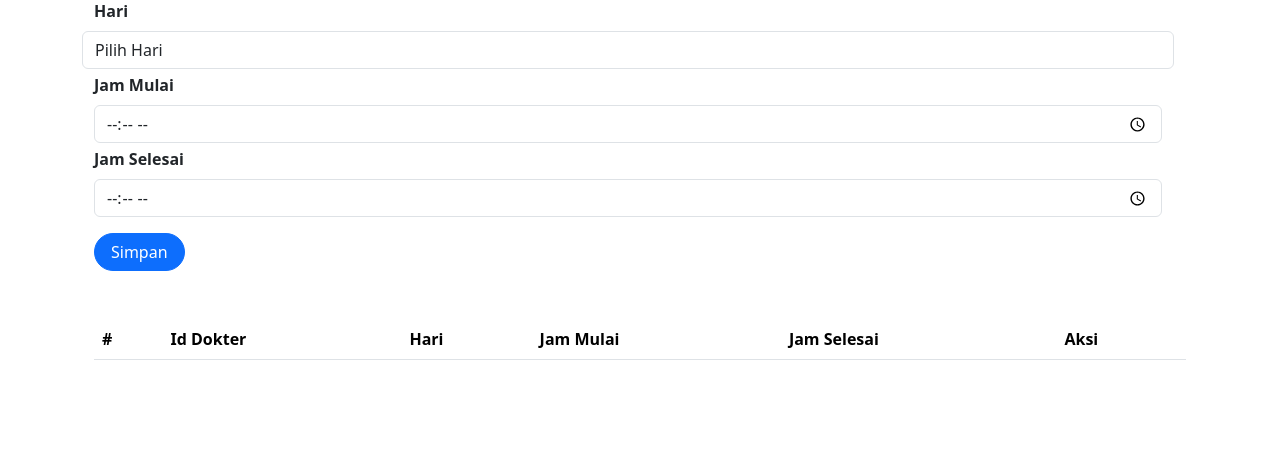
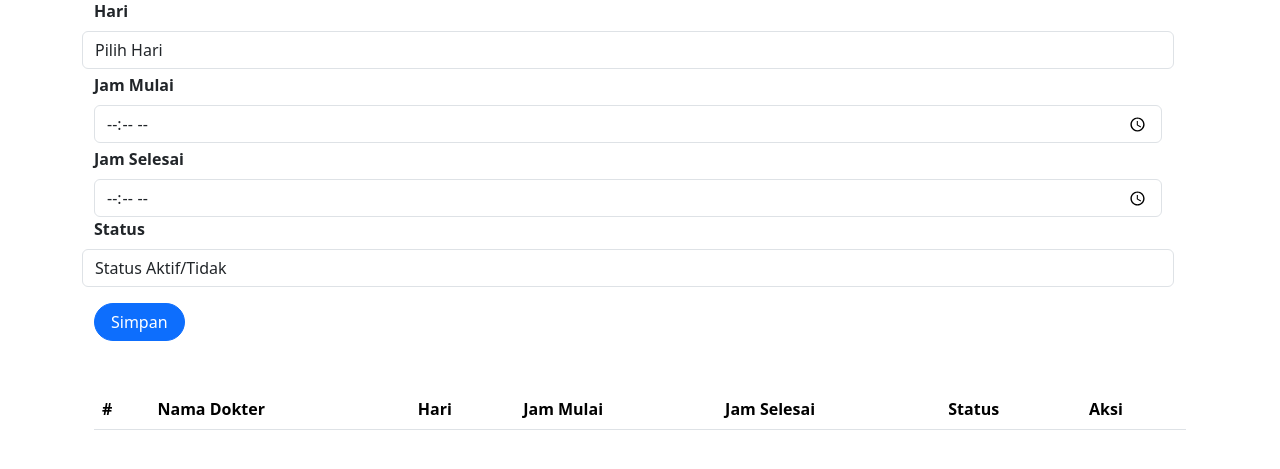
Before and after one commit to anjia11/Poliklinik, a PHP site: page /index.php?page=jadwalDokter in a window 1280 px wide. Shown: the part 127-596 px from the top of the page. Run offline with PHP 8.4, Linux system fonts and the light colour scheme; a user stored in the database is signed in; data comes from the database, SQL or seed files in the repository; lists and menus that the app fills with data are empty.

Commit message:
nambah status jadwal dokter

```diff
--- a/jadwalDokter.php
+++ b/jadwalDokter.php
@@ -14,21 +14,29 @@ if (isset($_POST['simpan'])) {
             <script>alert("Hari Tidak Boleh Kosong")</script>
         ';
         echo'meta http-equiv="refresh" content="0>';
+    }
+    elseif($_POST['aktif'] == '999'){
+        echo'
+            <script>alert("Status Tidak Boleh Kosong")</script>
+        ';
+        echo'meta http-equiv="refresh" content="0>';
     }else{
         if (isset($_POST['id'])) {
             $ubah = mysqli_query($mysqli, "UPDATE jadwal_periksa SET
                                                 hari = '" . $_POST['hari'] . "',
                                                 jam_mulai = '" . $_POST['jam_mulai'] . "',
-                                                jam_selesai = '" . $_POST['jam_selesai'] . "'
+                                                jam_selesai = '" . $_POST['jam_selesai'] . "',
+                                                aktif = '".$_POST['aktif']."'
                                                 WHERE
                                                 id = '" . $_POST['id'] . "'");
         } else {
-            $tambah = mysqli_query($mysqli, "INSERT INTO jadwal_periksa (id_dokter, hari, jam_mulai, jam_selesai)
+            $tambah = mysqli_query($mysqli, "INSERT INTO jadwal_periksa (id_dokter, hari, jam_mulai, jam_selesai, aktif)
                                                 VALUES (
                                                     '" . $_SESSION['id_dokter'] . "',
                                                     '" . $_POST['hari'] . "',
                                                     '" . $_POST['jam_mulai'] . "',
-                                                    '" . $_POST['jam_selesai'] . "'
+                                                    '" . $_POST['jam_selesai'] . "',
+                                                    '".$_POST['aktif']."'
                                                 )");
         }
     }
@@ -57,6 +65,7 @@ if (isset($_GET['aksi'])) {
         $hari = '';
         $jam_mulai = '';
         $jam_selesai = '';
+        $aktif = '';
         if (isset($_GET['id'])) {
             $ambil = mysqli_query($mysqli, "SELECT * FROM jadwal_periksa
                     WHERE id='" . $_GET['id'] . "'");
@@ -64,6 +73,7 @@ if (isset($_GET['aksi'])) {
                 $hari = $row['hari'];
                 $jam_mulai = $row['jam_mulai'];
                 $jam_selesai = $row['jam_selesai'];
+                $aktif = $row['aktif'];
             }
         ?>
             <input type="hidden" name="id" value="<?php echo $_GET['id'] ?>">
@@ -111,6 +121,27 @@ if (isset($_GET['aksi'])) {
                 <input type="time" class="form-control" name="jam_selesai" id="inputJamSelesai" required placeholder="Jam Selesai" value="<?php echo $jam_selesai ?>">
             </div>
         </div>
+        <div class="row">
+            <label for="inputAktif" class="form-label fw-bold">
+                Status
+            </label>
+            <select class="form-control" id="inputAktif" name="aktif">
+                <?php
+                if (!isset($_GET['id'])) {
+                ?>
+                <option value="999" selected>Status Aktif/Tidak</option>
+                <?php
+                }
+                else{
+                ?>
+                    <option value="<?php echo $aktif?>"><?php echo $aktif?></option>
+                <?php
+                    }
+                ?>
+                <option value="Y">Y</option>
+                <option value="N">N</option>
+            </select>
+        </div>
         <div class="row mt-3">
             <div class=col>
                 <button type="submit" class="btn btn-primary rounded-pill px-3 mt-auto" name="simpan">Simpan</button>
@@ -125,10 +156,11 @@ if (isset($_GET['aksi'])) {
         <thead>
             <tr>
                 <th scope="col">#</th>
-                <th scope="col">Id Dokter</th>
+                <th scope="col">Nama Dokter</th>
                 <th scope="col">Hari</th>
                 <th scope="col">Jam Mulai</th>
                 <th scope="col">Jam Selesai</th>
+                <th scope="col">Status</th>
                 <th scope="col">Aksi</th>
             </tr>
         </thead>
@@ -136,16 +168,19 @@ if (isset($_GET['aksi'])) {
         <tbody>
             <!-- Kode PHP untuk menampilkan semua isi dari tabel urut-->
             <?php
-            $result = mysqli_query($mysqli, "SELECT * FROM jadwal_periksa WHERE id_dokter = '".$_SESSION['id_dokter']."'");
+            $result = mysqli_query($mysqli, "SELECT jp.*, dok.nama AS nama_dokter FROM jadwal_periksa AS jp
+                                                    JOIN dokter AS dok ON id_dokter = dok.id
+                                            WHERE id_dokter = '".$_SESSION['id_dokter']."'");
             $no = 1;
             while ($data = mysqli_fetch_array($result)) {
             ?>
                 <tr>
                     <th scope="row"><?php echo $no++ ?></th>
-                    <td><?php echo $data['id_dokter'] ?></td>
+                    <td><?php echo $data['nama_dokter'] ?></td>
                     <td><?php echo $data['hari'] ?></td>
                     <td><?php echo $data['jam_mulai'] ?></td>
                     <td><?php echo $data['jam_selesai'] ?></td>
+                    <td><?php echo $data['aktif'] ?></td>
                     <td>
                         <a class="btn btn-success rounded-pill px-3" href="index.php?page=jadwalDokter&id=<?php echo $data['id'] ?>">Ubah</a>
                         <a class="btn btn-danger rounded-pill px-3" href="index.php?page=jadwalDokter&id=<?php echo $data['id'] ?>&aksi=hapus">Hapus</a>
```
